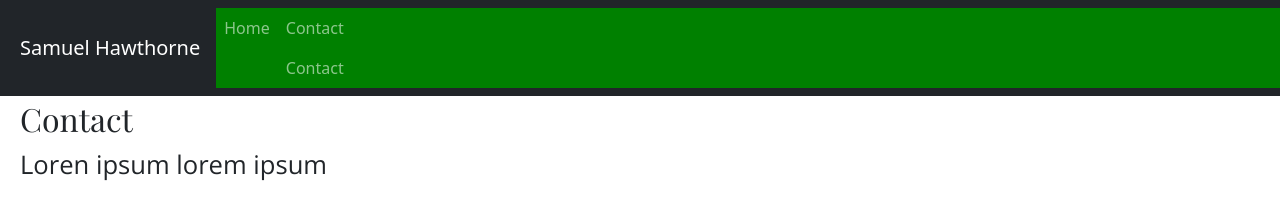
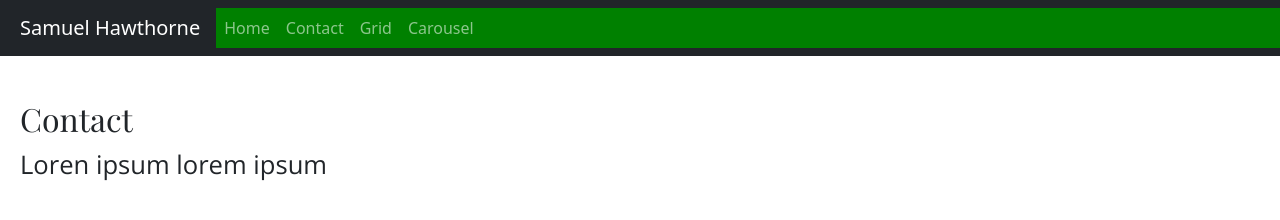
Before and after one commit to Shawthornejr/-username-.GitHub.io, a plain HTML site: page contact.html in a window 1280 px wide. Drawn offline with nearby package versions, Linux system fonts and the light colour scheme.

Commit message:
Update contact.html
updated nav

```diff
--- a/contact.html
+++ b/contact.html
@@ -24,7 +24,13 @@
                 </li>
                 <li class="nav-item">
                     <a class="nav-link" href="contact.html">Contact</a>
-                        <a class="nav-link" href="Grid.html">Contact</a>
+                </li>
+                <li class="nav-item">
+                    <a class="nav-link" href="grid.html">Grid</a>
+                </li>
+
+                <li class="nav-item">
+                    <a class="nav-link" href="carousel-after.html">Carousel</a>
                 </li>
                 </ul>
             </div>
```
Lines whose indentation alone changed are shown as unchanged.
